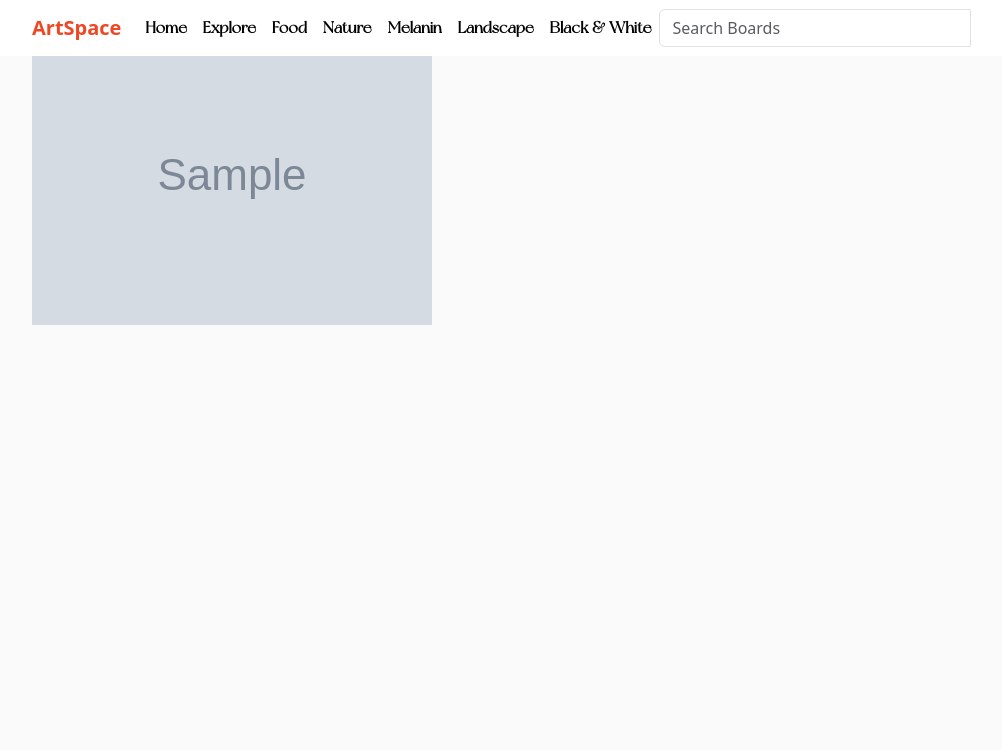
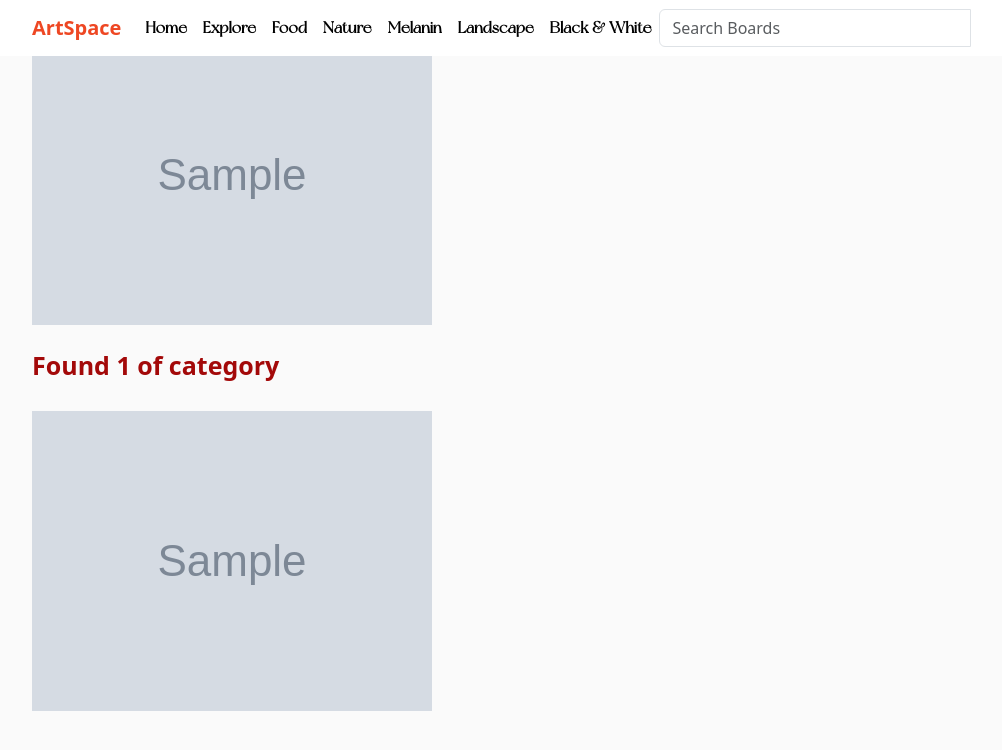
Before and after one commit to AtienoObwanda/artSpace, a Django app: template space/templates/art/search.html in a window 1280 px wide. Shown: the top 750 px of the page, without its empty margins (50-1052 px from the left). Run offline with Django 4.2, Linux system fonts and the light colour scheme; tables that the repository leaves empty hold one stand-in row (values such as "Sample post"); the template is opened without the code that fills it: values that come from a table or form of the project are taken from there, most other values are stand-ins (such as "Sample title", 1, 10 or a date in 2020); grey boxes marked "Sample" are stand-in pictures; parts of the project's set-up code (start-up, migrations or seed data) failed here and were passed over; some libraries are stand-ins or nearby versions.

Commit message:
updating the template for displaying search results

```diff
--- a/space/templates/art/search.html
+++ b/space/templates/art/search.html
@@ -18,4 +18,27 @@
 
 </div>
 
+<div class="container" style="margin-top: 2%;">
+    {%if images%}
+
+       <h2 style="font-weight: bold; color: rgb(163, 9, 9); padding-bottom: 2%; font-size: 25px;" >Found {{ images|length }} of {{message}} category</h2>
+     {% else %}
+       <h2> Found 0 Images for this search</h2>
+     {% endif %}
+
+     {%if images%}
+     <div class="row">
+         {%for image in images%}
+         <div class="col-md-4">
+             <div class="thumbnail">
+                 <img src="{{image.image.url}}" class="img-responsive" alt="..." style="height: 300px; width: 400px; ">
+
+             </div>
+
+         </div>
+         {%endfor%}
+     </div>
+     {%endif%}
+ </div>
+
 {% endblock content %}
```
